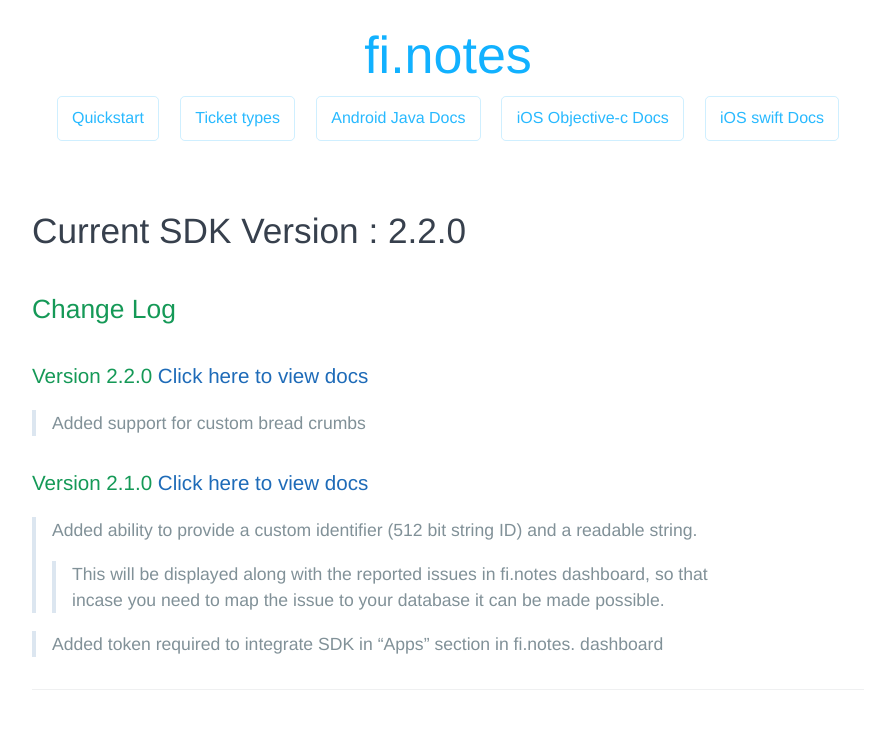
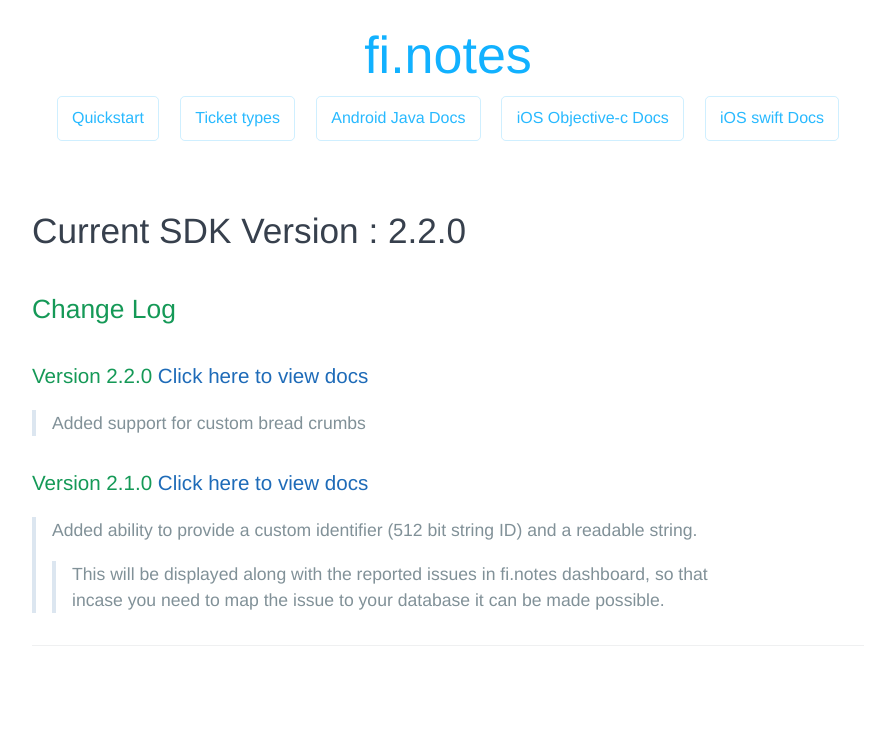
Before and after one commit to finotes/finotes.github.io, a Jekyll site: the page built from _posts/2018-01-22-android-change-log.md, in a window 1280 px wide. Shown: the top 729 px of the page, without its empty margins (192-1087 px from the left). Built offline with Jekyll 4.4.1, drawn with Linux system fonts in a browser that asks for light colours; some web fonts are replaced; our own code applies the rules of GitHub Pages for plain Markdown files.

Commit message:
Update 2018-01-22-android-change-log.md

```diff
--- a/_posts/2018-01-22-android-change-log.md
+++ b/_posts/2018-01-22-android-change-log.md
@@ -11,5 +11,3 @@
 
 > Added ability to provide a custom identifier (512 bit string ID) and a readable string.
 >> This will be displayed along with the reported issues in fi.notes dashboard, so that incase you need to map the issue to your database it can be made possible.
-
-> Added token required to integrate SDK in "Apps" section in fi.notes. dashboard
```
